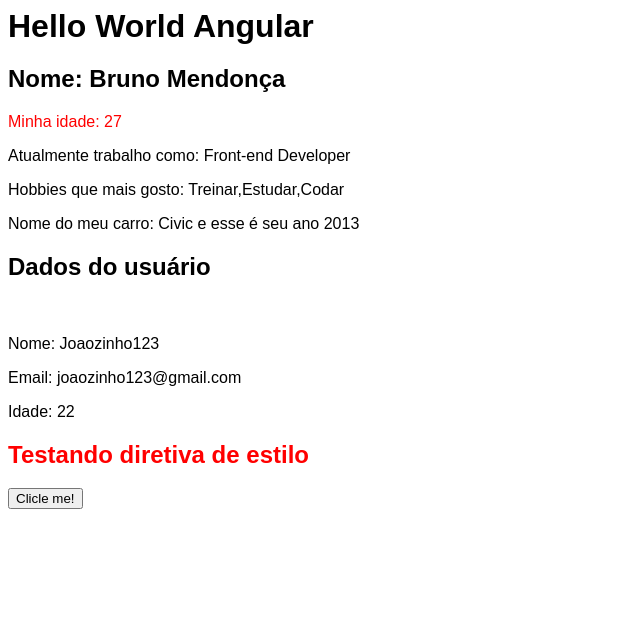
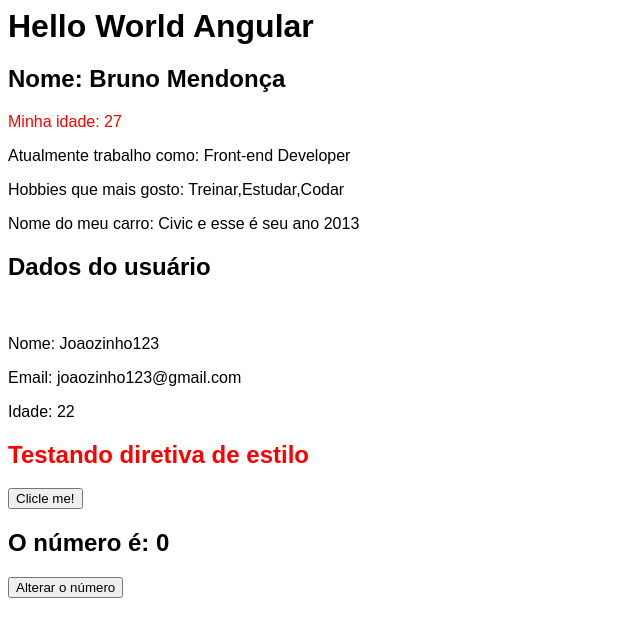
Before and after one commit to devbrunomendoncatotvs/Roadmap-Front-end, an Angular app in the folder angular/: page / in a window 1280 px wide. Shown: the top 636 px of the page, without its empty margins (0-640 px from the left). Built offline with nearby package versions, Linux system fonts and the light colour scheme.

Commit message:
add module event emitter

```diff
--- a/angular/src/app/app.html
+++ b/angular/src/app/app.html
@@ -5,4 +5,5 @@
   <app-directives></app-directives>
   <app-if-render></app-if-render>
   <app-events></app-events>
+  <app-emitter></app-emitter>
 </main>
--- a/angular/src/app/app.ts
+++ b/angular/src/app/app.ts
@@ -4,10 +4,11 @@ import { ParentData } from './components/parent-data/parent-data';
 import { Directives } from './components/directives/directives';
 import { IfRender } from './components/if-render/if-render';
 import { Events } from './components/events/events';
+import { Emitter } from './components/emitter/emitter';
 
 @Component({
   selector: 'app-root',
-  imports: [FirstComponent, ParentData, Directives, IfRender, Events],
+  imports: [FirstComponent, ParentData, Directives, IfRender, Events, Emitter],
   templateUrl: './app.html',
   styleUrl: './app.css',
 })
--- /dev/null
+++ b/angular/src/app/components/change-number/change-number.html
@@ -0,0 +1 @@
+<button (click)="handleClick()">Alterar o número</button>
--- /dev/null
+++ b/angular/src/app/components/change-number/change-number.ts
@@ -0,0 +1,16 @@
+import { Component, Output, EventEmitter } from '@angular/core';
+
+@Component({
+  selector: 'app-change-number',
+  imports: [],
+  templateUrl: './change-number.html',
+  styleUrl: './change-number.css',
+})
+export class ChangeNumber {
+  @Output() changeNuber: EventEmitter<any> = new EventEmitter();
+
+  constructor() {}
+  handleClick() {
+    this.changeNuber.emit();
+  }
+}
--- /dev/null
+++ b/angular/src/app/components/emitter/emitter.html
@@ -0,0 +1,4 @@
+<div>
+  <h2>O número é: {{myNumber}}</h2>
+  <app-change-number (changeNuber)="onChangeNumber()"></app-change-number>
+</div>
--- /dev/null
+++ b/angular/src/app/components/emitter/emitter.ts
@@ -0,0 +1,16 @@
+import { Component } from '@angular/core';
+import { ChangeNumber } from '../change-number/change-number';
+
+@Component({
+  selector: 'app-emitter',
+  imports: [ChangeNumber],
+  templateUrl: './emitter.html',
+  styleUrl: './emitter.css',
+})
+export class Emitter {
+  myNumber: number = 0;
+  constructor() {}
+  onChangeNumber() {
+    this.myNumber = Math.floor(Math.random() * 10);
+  }
+}
```
Also changed, not shown: angular/src/app/components/change-number/change-number.css (added), angular/src/app/components/emitter/emitter.css (added), 2 other files (tests, documents, lock files or other folders).
